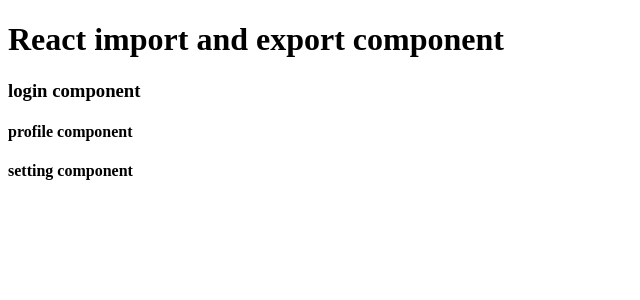
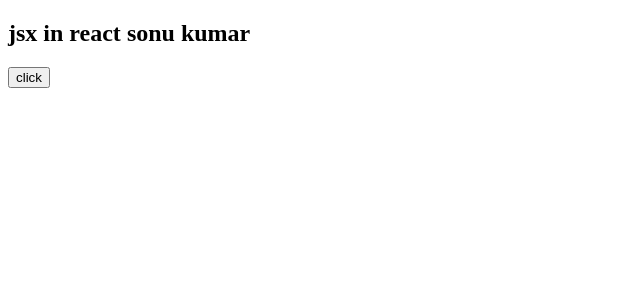
Before and after one commit to Sonukumar201995/react-revision, a React (Vite) app: page / in a window 1280 px wide. Shown: the top 300 px of the page, without its empty margins (0-640 px from the left). Built offline with nearby package versions, Linux system fonts and the light colour scheme.

Commit message:
jsx in ract js

```diff
--- a/src/App.jsx
+++ b/src/App.jsx
@@ -1,13 +1,10 @@
-import Login, { Profile, Setting } from "./UserCpmponent";
-
-export default function App() {
-
-  return (
+export default function App()
+{
+  let name="sonu kumar"
+  return(
     <>
-      <h1>React import and export component</h1>
-      <Login/>
-      <Profile/>
-      <Setting/>
+    <h2>jsx in react {name}</h2>
+    <button onClick={()=>alert("hello")}> click</button>
     </>
   )
 }
--- a/src/UserCpmponent.jsx
+++ /dev/null
@@ -1,27 +0,0 @@
-export default function Login()
-{
-    return(
-        <>
-        <h3>login component</h3>
-        </>
-    )
-}
-
-export function Profile()
-{
-    return(
-        <>
-        <h4>profile component</h4>
-        </>
-    )
-}
-
-export function Setting()
-{
-    return(
-        <>
-        <h4>setting component
-        </h4>
-        </>
-    )
-}
```
